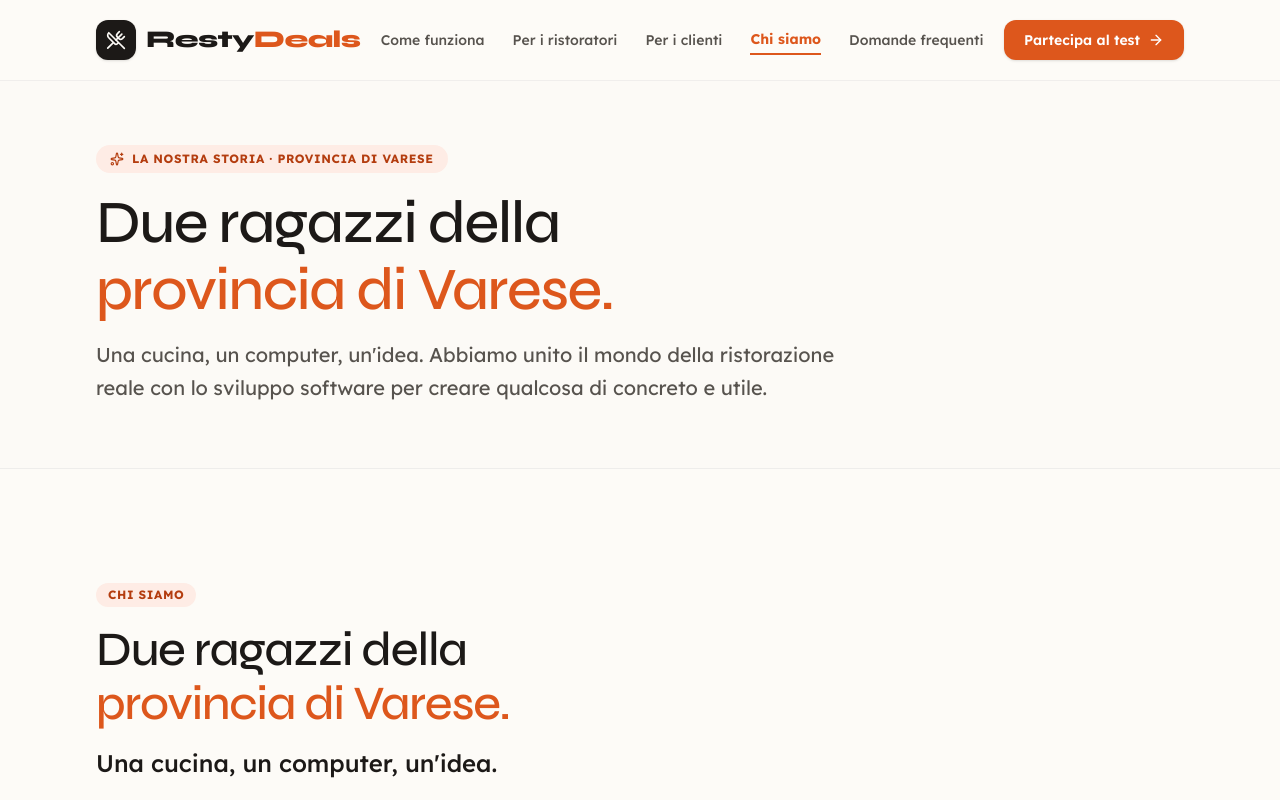
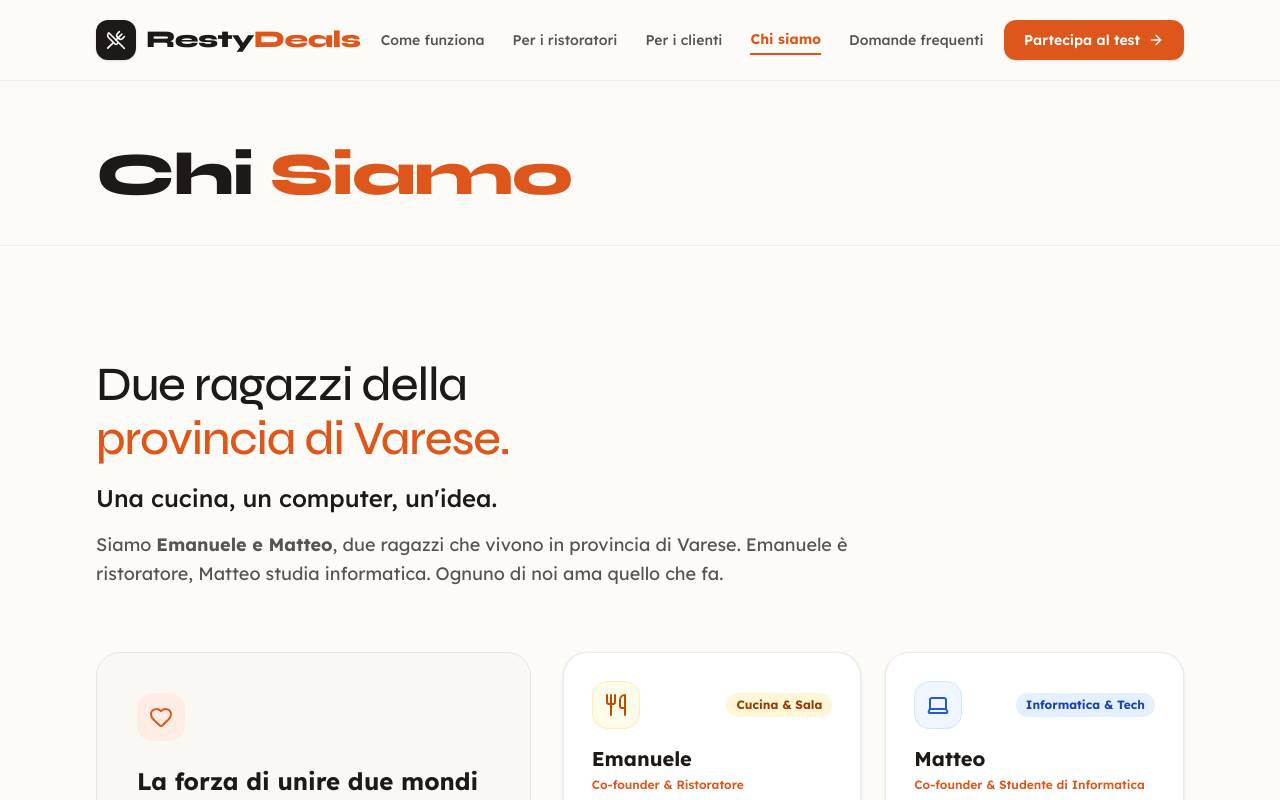
Before and after one commit to restydealsmanaging/landing, a Next.js app: page /chi-siamo in a window 1280 px wide. Shown: the top 800 px of the page. Built offline with nearby package versions, Linux system fonts and the light colour scheme.

Commit message:
refactor(chi-siamo): replace duplicate hero banner with clean Chi Siamo page title

```diff
--- a/src/app/chi-siamo/page.tsx
+++ b/src/app/chi-siamo/page.tsx
@@ -2,7 +2,7 @@ import type { Metadata } from "next";
 import Navbar from "@/components/Navbar";
 import Footer from "@/components/Footer";
 import AboutUsSection from "@/components/AboutUsSection";
-import { Utensils, Laptop, Sparkles, MapPin, Mail, Coffee } from "lucide-react";
+import { Mail, Coffee } from "lucide-react";
 
 export const metadata: Metadata = {
   title: "Chi Siamo | Due ragazzi della provincia di Varese · RestyDeals",
@@ -15,22 +15,12 @@ export default function ChiSiamoPage() {
     <div className="min-h-screen flex flex-col bg-resty-ivory text-resty-stone selection:bg-resty-orange selection:text-white">
       <Navbar />
       <main className="flex-1">
-        {/* Dedicated Hero Banner */}
-        <section className="pt-12 pb-8 md:pt-16 md:pb-12 border-b border-resty-stone-border/60 bg-resty-sand/40">
+        {/* Hero Banner Chi Siamo */}
+        <section className="pt-12 pb-8 md:pt-16 md:pb-10 border-b border-resty-stone-border/60 bg-resty-sand/40">
           <div className="max-w-6xl mx-auto px-4 sm:px-6 lg:px-8">
-            <div className="max-w-3xl">
-              <div className="inline-flex items-center gap-2 px-3.5 py-1.5 rounded-full bg-resty-peach text-xs font-bold uppercase tracking-wider text-resty-orange-dark mb-4">
-                <Sparkles className="w-3.5 h-3.5" />
-                <span>La Nostra Storia · Provincia di Varese</span>
-              </div>
-              <h1 className="font-heading font-medium text-4xl sm:text-5xl lg:text-6xl text-resty-stone tracking-tight mb-4 leading-[1.12]">
-                Due ragazzi della <br />
-                <span className="text-resty-orange">provincia di Varese.</span>
-              </h1>
-              <p className="text-lg sm:text-xl text-resty-stone-light leading-relaxed mb-4">
-                Una cucina, un computer, un&apos;idea. Abbiamo unito il mondo della ristorazione reale con lo sviluppo software per creare qualcosa di concreto e utile.
-              </p>
-            </div>
+            <h1 className="font-heading font-extrabold text-4xl sm:text-5xl lg:text-6xl text-resty-stone tracking-tight">
+              Chi <span className="text-resty-orange">Siamo</span>
+            </h1>
           </div>
         </section>
 
--- a/src/components/AboutUsSection.tsx
+++ b/src/components/AboutUsSection.tsx
@@ -8,9 +8,6 @@ export default function AboutUsSection() {
       <div className="max-w-6xl mx-auto px-4 sm:px-6 lg:px-8">
         {/* Section Header */}
         <div className="max-w-3xl mb-16">
-          <div className="inline-flex items-center gap-2 px-3 py-1 rounded-full bg-resty-peach text-xs font-bold uppercase tracking-wider text-resty-orange-dark mb-4">
-            Chi Siamo
-          </div>
           <h2 className="font-heading font-medium text-3xl sm:text-5xl text-resty-stone tracking-tight mb-4 leading-[1.12]">
             Due ragazzi della <br />
             <span className="text-resty-orange">provincia di Varese.</span>
```
